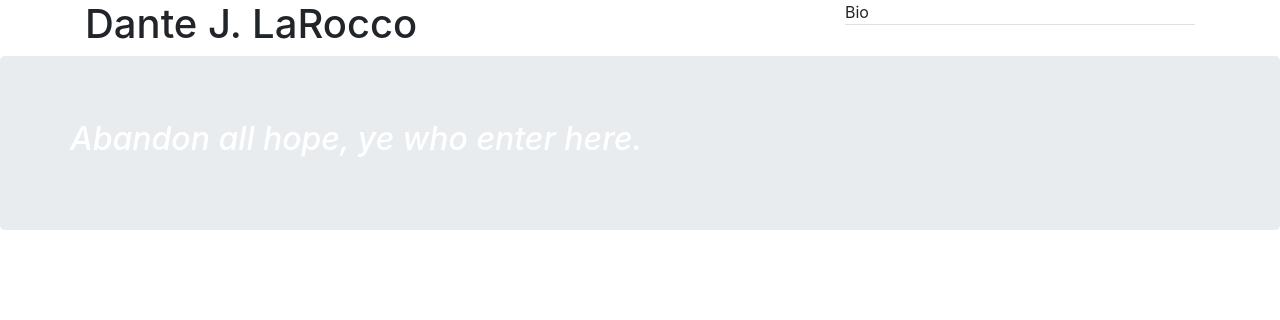
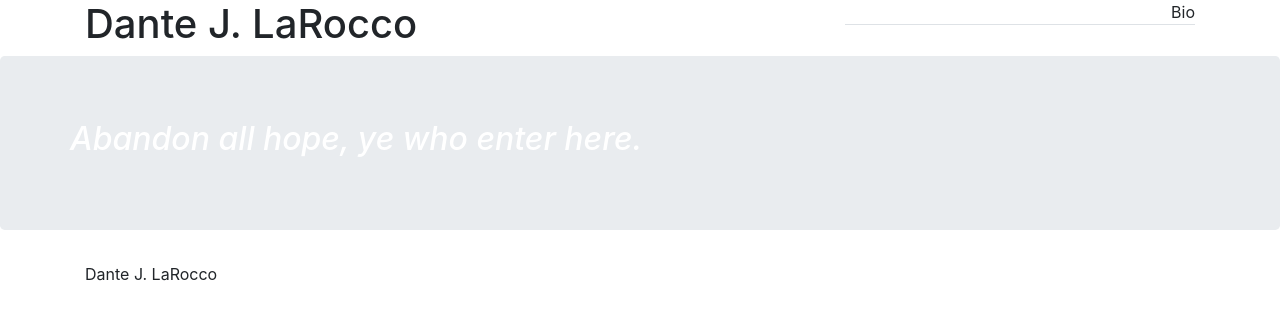
Before and after one commit to dantejlarocco/dantejlarocco.github.io, a Jekyll site: the page built from index.md, in a window 1280 px wide. Shown: the top 320 px of the page. Built offline with Jekyll 4.4.1, drawn with Linux system fonts in a browser that asks for light colours; our own code applies the rules of GitHub Pages for plain Markdown files.

Commit message:
add footer

```diff
--- a/_layouts/default.html
+++ b/_layouts/default.html
@@ -13,7 +13,7 @@
       <div class="row">
         <h1 class="col-sm-8">Dante J. LaRocco</h1>
         <nav class="col-sm-4">
-          <p class="nav-tabs">Bio</p>
+          <p class="nav-tabs text-right">Bio</p>
         </nav>
       </div>
     </header>
@@ -26,6 +26,10 @@
       </div>
     </section>
 
-
+    <footer class="container">
+      <div class="row">
+        <p class="col-sm-4">Dante J. LaRocco</p>
+      </div>
+    </footer>
   </body>
 </html>
```
